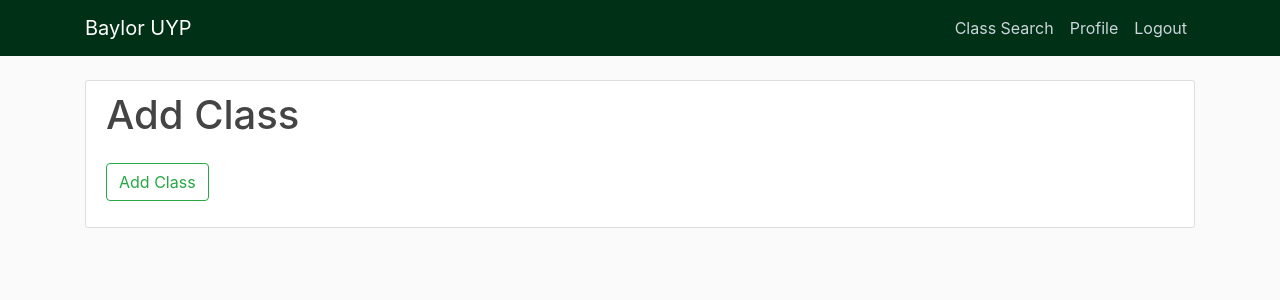
After one commit to jmeyre/UYP, a Flask app: page /add_class in a window 1280 px wide. The commit adds this page. Shown: the top 300 px of the page. Run offline with Flask 2, Linux system fonts and the light colour scheme; a user stored in the database is signed in; tables that the repository leaves empty hold one stand-in row (values such as "Sample post"); parts of the project's set-up code (start-up, migrations or seed data) failed here and were passed over; some libraries are stand-ins or nearby versions.

Commit message:
Added add_class html

```diff
--- a/uyp/routes.py
+++ b/uyp/routes.py
@@ -198,4 +198,24 @@ def add_class():
         return redirect(url_for('home'))
 
     form = AddClassForm()
+
+    if form.validate_on_submit():
+
+        # Create the connection to the database
+        conn = connector.connect(**config)
+
+        # Create the cursor for the connection
+        cursor = conn.cursor()
+
+        cursor.execute("INSERT INTO class".format())
+
+        # Commit the data to the database
+        conn.commit()
+
+        # Close the cursor
+        cursor.close()
+
+        # Close the connection to the database
+        conn.close()
+
     return render_template('add_class.html', title='Add Class', form=form)
--- /dev/null
+++ b/uyp/templates/add_class.html
@@ -0,0 +1,15 @@
+{% extends 'layout.html' %}
+{% block content %}
+    <div class="content-section">
+        <h1>Add Class</h1>
+        <form method="POST" action="">
+            {{ form.hidden_tag() }}
+            <fieldset class="form-group">
+
+            </fieldset>
+            <div class="form-group">
+                {{ form.submit(class="btn btn-outline-success") }}
+            </div>
+        </form>
+    </div>
+{% endblock content %}
--- a/uyp/templates/class_search.html
+++ b/uyp/templates/class_search.html
@@ -16,7 +16,7 @@
 
     {% if current_user.category == 'Staff' %}
         <div class="row">
-            <a href={{ url_for('home') }}><button type="button" class="ml-2 mt-2 mb-2 btn text-white bg-baylor-green-std">Add a new class</button></a>
+            <a href={{ url_for('add_class') }}><button type="button" class="ml-2 mt-2 mb-2 btn text-white bg-baylor-green-std">Add a new class</button></a>
         </div>
     {% endif %}
 
```
